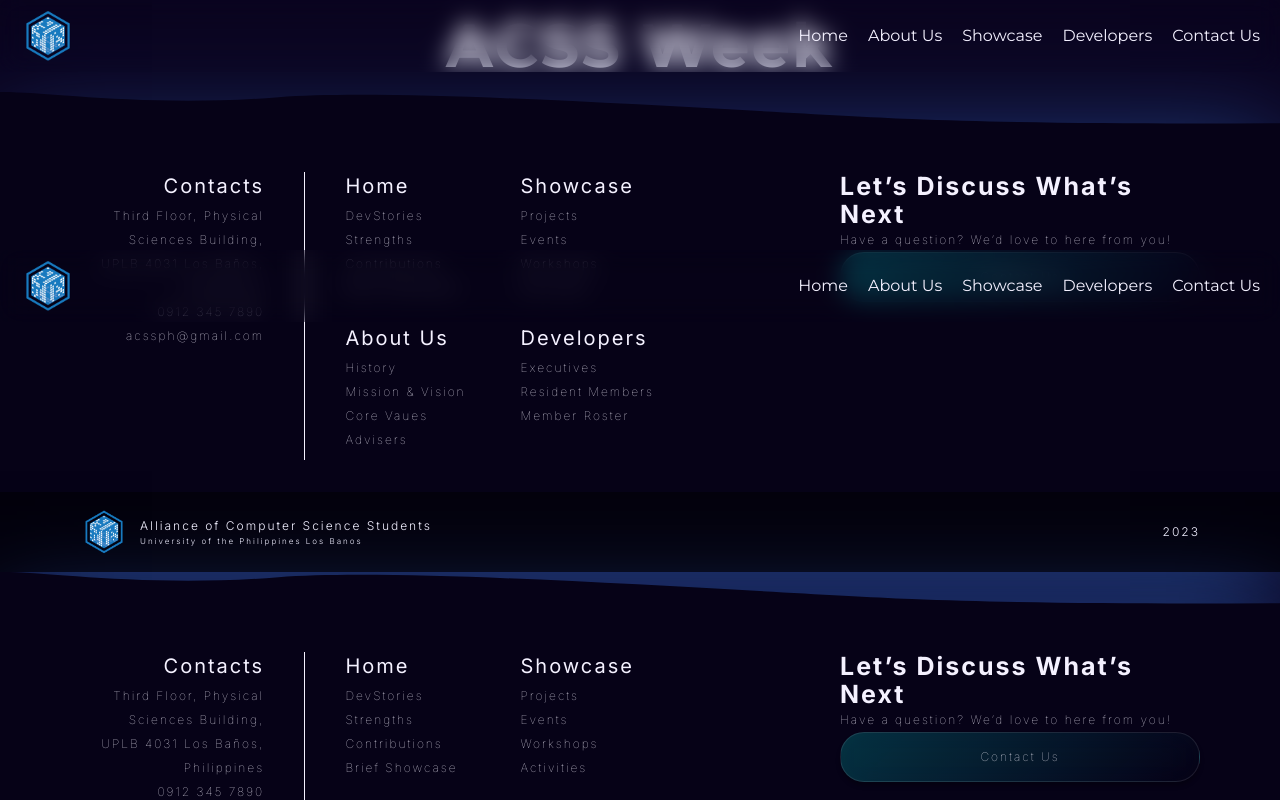
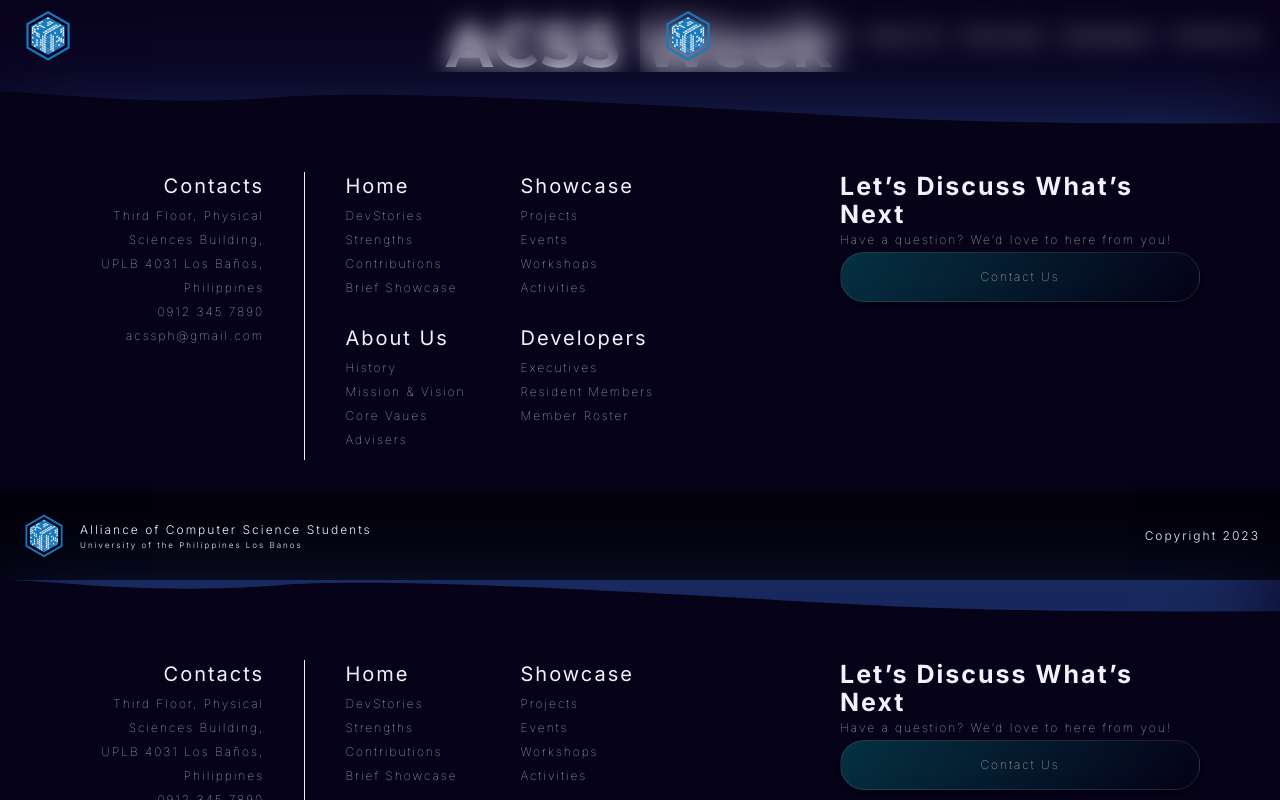
Before and after one commit to yuntaozhu/CMGWebsite, a SvelteKit app: page /acss-week in a window 1280 px wide. Shown: the top 800 px of the page. Built offline with nearby package versions, Linux system fonts and the light colour scheme.

Commit message:
feat: update hero section

```diff
--- a/src/components/organisms/Footer.svelte
+++ b/src/components/organisms/Footer.svelte
@@ -2,6 +2,7 @@
     import { Button, FooterContentOne, FooterContentTwo } from "$components";
 </script>
 
+<footer>
     <div class="svg-container">
         <svg
             xmlns="http://www.w3.org/2000/svg"
@@ -18,29 +19,41 @@
         </svg>
     </div>
     <div class="footer">
+        <div class="bg-base-dark-3">
+          <div class="container mx-auto px-5 flex justify-between">
+
+          </div>
+        </div>
         <div class="footer__mid-1 flex flex-row gap-10">
             <FooterContentOne />
         </div>
         <div class="footer__mid-2 flex flex-row gap-10 hidden">
             <FooterContentTwo />
         </div>
-  <div class="footer__bottom">
+        <div class="bg-base-dark-4">
+            <div class="container mx-auto px-5 flex flex-col gap-5 md:flex-row md:justify-between items-center py-5">
                 <div class="flex flex-row align-center justify-center">
                     <img
                         src="/logo.webp"
                         alt="The official seal of The Alliance of Computer Science Student"
-        class="footer__logo"
+                        class="w-12 h-12"
                     />
-      <div class="flex flex-col font-light align-center justify-center ml-3">
-        <p class="i-tiny">Alliance of Computer Science Students</p>
-        <p class="i-super-tiny">University of the Philippines Los Banos</p>
+                    <div
+                        class="flex flex-col font-light align-center justify-center ml-3"
+                    >
+                        <p class="i-tiny">
+                            Alliance of Computer Science Students
+                        </p>
+                        <p class="i-super-tiny">
+                            University of the Philippines Los Banos
+                        </p>
                     </div>
                 </div>
-    <div class="flex font-light">
-      <p class="i-tiny">2023</p>
+                <p class="font-light i-tiny">Copyright 2023</p>
             </div>
         </div>
     </div>
+</footer>
 
 <style>
     @media (min-width: 0px) and (max-width: 1100px) {
@@ -52,7 +65,7 @@
         }
     }
     .svg-container {
-    width: 100%;
+        width: 100vw;
         height: 3rem;
         overflow: hidden;
         z-index: 2;
@@ -64,7 +77,6 @@
     }
 
     .footer {
-    z-index: 1;
         position: relative;
         width: 100%;
         background-color: var(--color-blue);
@@ -86,17 +98,4 @@
         justify-content: space-between;
         align-items: flex-start;
     }
-  .footer__logo {
-    max-height: 3rem;
-  }
-  .footer__bottom {
-    display: flex;
-    flex-direction: row;
-    justify-content: space-between;
-    align-items: center;
-    padding: 1rem;
-    padding-left: 5rem;
-    padding-right: 5rem;
-    background-color: var(--color-dark-4);
-  }
 </style>
--- a/src/components/organisms/Home/Hero.svelte
+++ b/src/components/organisms/Home/Hero.svelte
@@ -1,20 +1,20 @@
 <!-- Hero Section -->
 <section class="container mx-auto relative">
     <div
-        class="flex flex-col h-screen gap-10 py-10 md:h-auto md:flex-row md:justify-between md:py-40 md:gap-20"
+        class="flex flex-col min-h-screen gap-5 md:flex-row md:align-center md:justify-between md:gap-20"
     >
         <!-- ACSS Logo -->
-        <div class="flex items-center justify-center">
+        <div class="flex md:flex-1 items-center justify-center">
             <img
                 src="/assets/hero-banner.webp"
                 alt="The seal of ACSS placed on top of a glass object."
                 width="500"
                 height="500"
-                class="w-full max-w-lg"
+                class="w-full max-w-xs md:max-w-lg"
             />
         </div>
         <!-- Hero Caption -->
-        <div class="flex flex-col md:justify-center flex-1 gap-10">
+        <div class="flex flex-col md:justify-center md:flex-1 gap-10">
             <div class="flex flex-col gap-1">
                 <h1
                     class="text-4xl font-bold leading-tight lg:text-5xl md:leading-snug tracking-wide text-white"
@@ -47,7 +47,7 @@
                 </div>
             </div>
         </div>
-        <div class="absolute w-8 h-10 border-2 rounded-full bottom-10 left-1/2 -translate-x-0.5"><div class="absolute w-1 h-3 bg-white left-3 top-2 rounded-md animate-bounce"></div></div>
+        <div class="absolute w-8 h-10 border-2 rounded-full bottom-20 left-1/2 -translate-x-1/2"><div class="absolute w-1 h-3 bg-white left-3 top-2 rounded-md animate-bounce"></div></div>
     </div>
 </section>
 
--- a/src/components/organisms/Home/Summary.svelte
+++ b/src/components/organisms/Home/Summary.svelte
@@ -3,7 +3,7 @@
   <div
     class="relative flex flex-col max-[335px]:pb-[750px] max-[390px]:pb-[600px] max-ss:pb-[550px] ss:pb-[400px] sm:pb-80"
   >
-    <div class="relative flex flex-row z-50 md:mx-[16%] xl:mx-[20%] xl:pb-2">
+    <div class="relative flex flex-row z-10 md:mx-[16%] xl:mx-[20%] xl:pb-2">
       <div class="flex flex-col justify-center">
         <p
           class="text-2xl max-md:pl-8 md: ss:text-3xl font-bold gradient-line text-center max-ss:pl-2 pb-2"
@@ -77,8 +77,4 @@
     );
     backdrop-filter: blur(21px);
   }
-
-  .work-sans {
-    font-family: "Work Sans", sans-serif;
-  }
 </style>
--- a/src/components/organisms/NavBar.svelte
+++ b/src/components/organisms/NavBar.svelte
@@ -11,11 +11,11 @@
     ];
 
     const isActive = (/** @type {string} */ path) => {
-        console.log(path === $page.url.pathname, $page.url.pathname, path);
         return $page.url.pathname == path;
     };
 </script>
 
+<header>
     <nav class="py-2 fixed w-screen z-50 md:px-5 md:backdrop-blur-md">
         <div class="flex justify-between container mx-auto">
             <a href="/" class="hidden md:block">
@@ -34,7 +34,7 @@
                             href={url}
                             class={`duration-300 ${
                                 isActive(url)
-                                ? "border-b-2 border-base-sky-blue"
+                                    ? "border-b-2 border-base-sky-blue text-base-sky-blue hover:text-base-white"
                                     : ""
                             } hover:text-base-sky-blue`}>{title}</a
                         >
@@ -46,6 +46,7 @@
             </div>
         </div>
     </nav>
+</header>
 
 <style>
     /* .border-gradient {
--- a/src/routes/+layout.svelte
+++ b/src/routes/+layout.svelte
@@ -3,7 +3,9 @@
     import { NavBar, Footer, ChatBot } from "$components";
 </script>
 
+<main class="overflow-hidden">
     <NavBar />
     <!-- <ChatBot /> -->
     <slot />
     <Footer />
+</main>
--- a/src/routes/+page.svelte
+++ b/src/routes/+page.svelte
@@ -6,7 +6,7 @@
   <title>The Alliance of Computer Science Students</title>
 </head>
 
-<div class="overflow-hidden w-full bg-base-black px-5 lg:px-10">
+<div class="overflow-hidden w-full bg-base-black px-5 lg:px-10 flex flex-col gap-10">
   <GradientBlur />
   <Hero />
   <Summary />
--- a/src/routes/contact-us/+page.svelte
+++ b/src/routes/contact-us/+page.svelte
@@ -3,11 +3,3 @@
 </script>
 
 <ContactForm />
-
-<style>
-  .container {
-    width: 100%;
-    display: flex;
-    flex-direction: column;
-  }
-</style>
--- a/tailwind.config.cjs
+++ b/tailwind.config.cjs
@@ -29,7 +29,8 @@
                         "sky-blue": "#30CAF2",
                         1: '#1E0E37',
                         2: '#0A041F',
-                        3: '#060217'
+                        3: '#060217',
+                        4: '#03010c'
                     },
                     gray: {
                         1: "#9593A4",
```
Lines whose indentation alone changed are shown as unchanged.
